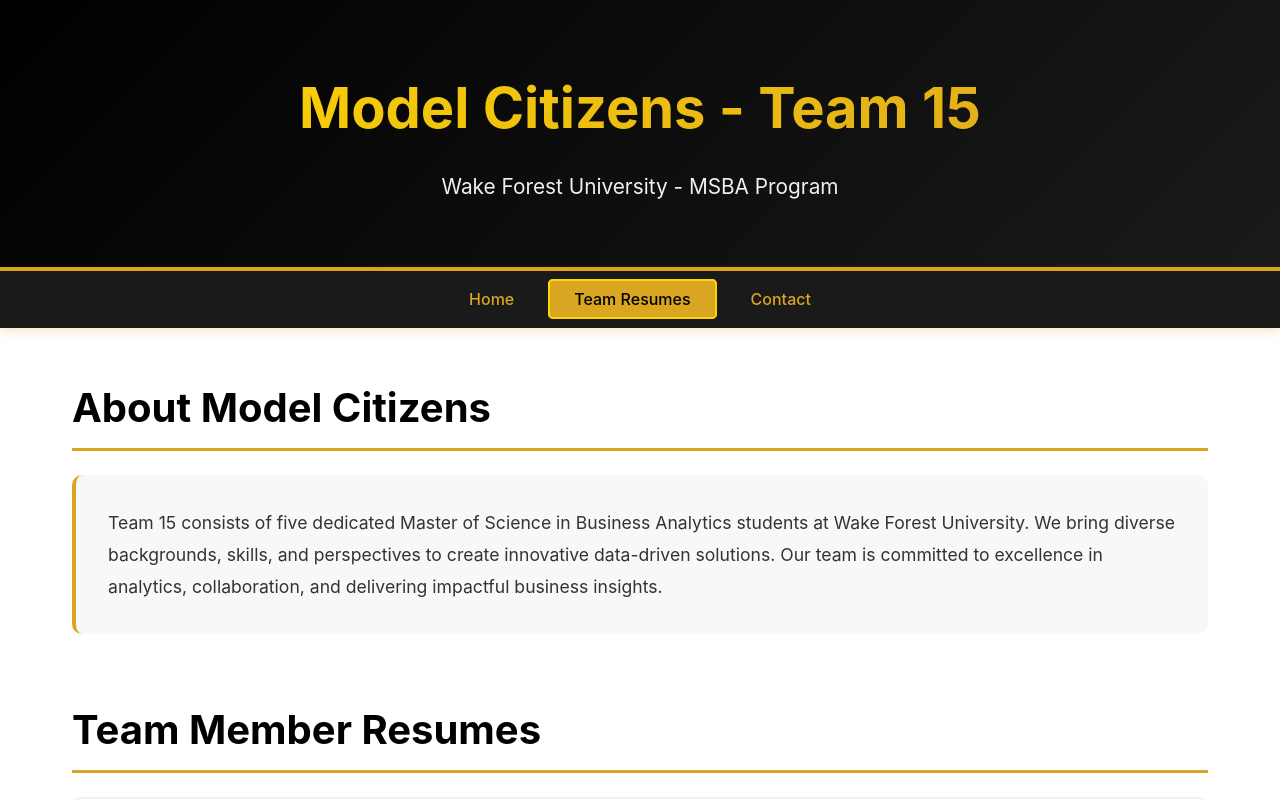
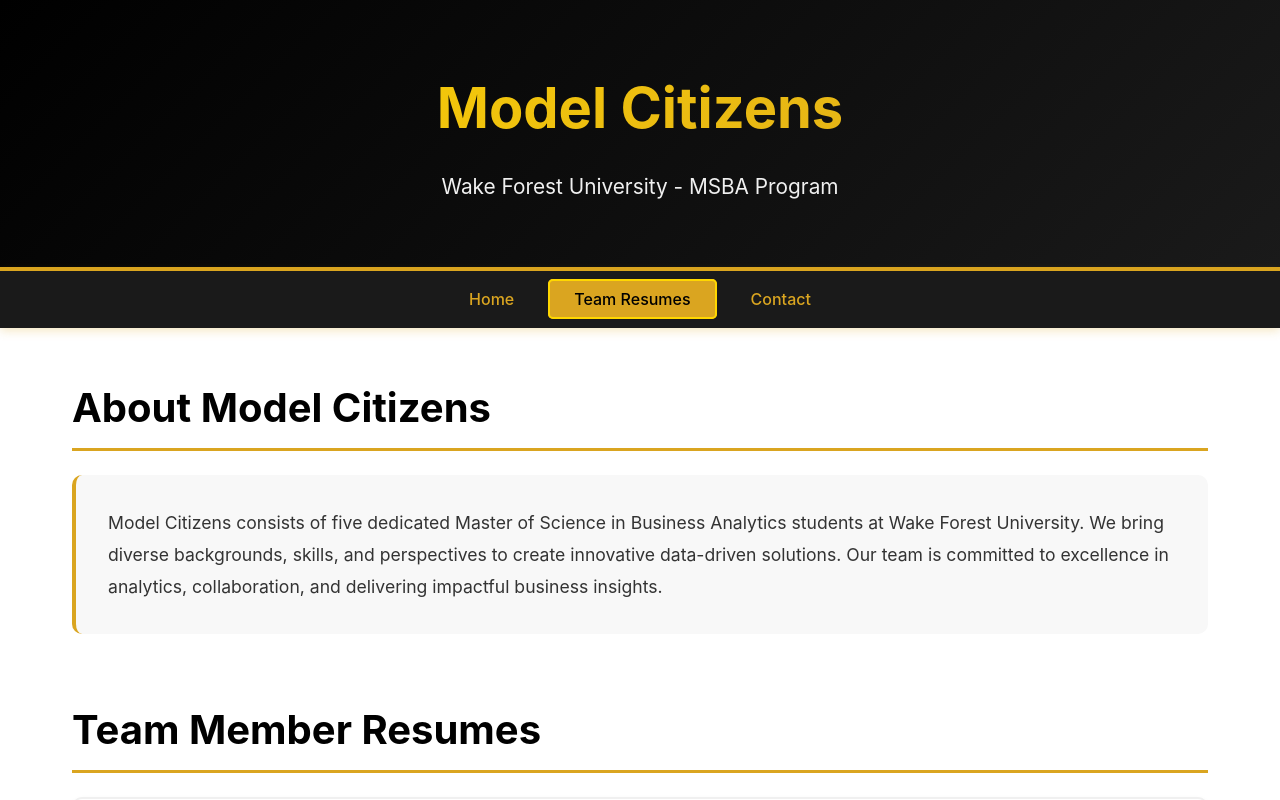
Before and after one commit to William3507/TeamSite, a plain HTML site: page about.html in a window 1280 px wide. Shown: the top 800 px of the page. Drawn offline with Linux system fonts and the light colour scheme.

Commit message:
Update about.html

```diff
--- a/about.html
+++ b/about.html
@@ -3,7 +3,7 @@
 <head>
     <meta charset="UTF-8">
     <meta name="viewport" content="width=device-width, initial-scale=1.0">
-    <title>Team 15 - Resumes</title>
+    <title>Model Citizens - Resumes</title>
     <style>
         * {
             margin: 0;
@@ -230,7 +230,7 @@
 </head>
 <body>
     <header>
-        <h1>Model Citizens - Team 15</h1>
+        <h1>Model Citizens</h1>
         <p>Wake Forest University - MSBA Program</p>
     </header>
 
@@ -247,7 +247,7 @@
             <h2>About Model Citizens</h2>
             <div class="team-intro">
                 <div class="about-content">
-                    <p>Team 15 consists of five dedicated Master of Science in Business Analytics students at Wake Forest University. We bring diverse backgrounds, skills, and perspectives to create innovative data-driven solutions. Our team is committed to excellence in analytics, collaboration, and delivering impactful business insights.</p>
+                    <p>Model Citizens consists of five dedicated Master of Science in Business Analytics students at Wake Forest University. We bring diverse backgrounds, skills, and perspectives to create innovative data-driven solutions. Our team is committed to excellence in analytics, collaboration, and delivering impactful business insights.</p>
                 </div>
             </div>
         </section>
@@ -308,7 +308,7 @@
     </main>
 
     <footer>
-        <p>&copy; 2025 Team 15 - Wake Forest University MSBA. All rights reserved.</p>
+        <p>&copy; 2025 Model Citizens - Wake Forest University MSBA. All rights reserved.</p>
     </footer>
 </body>
 </html>
```
